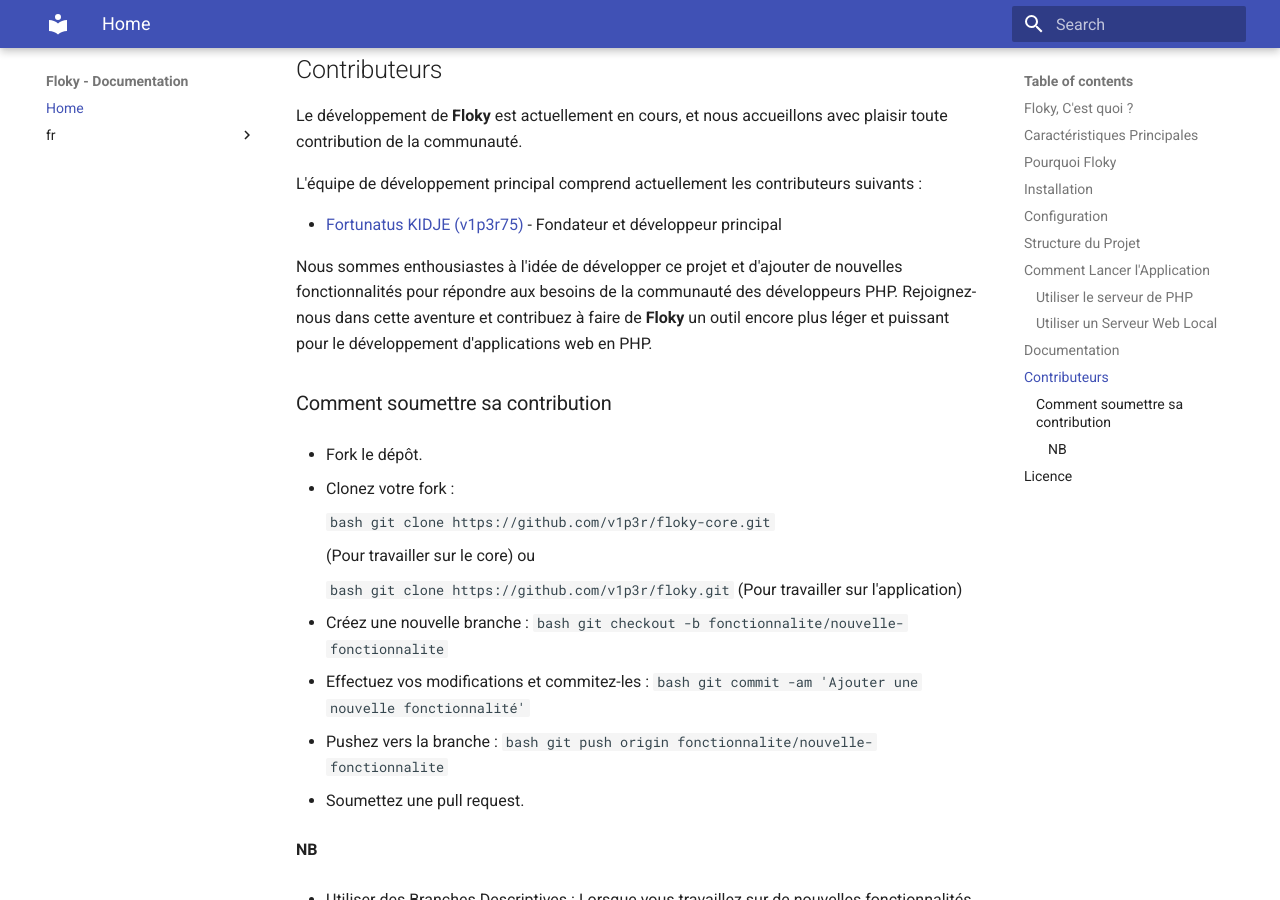
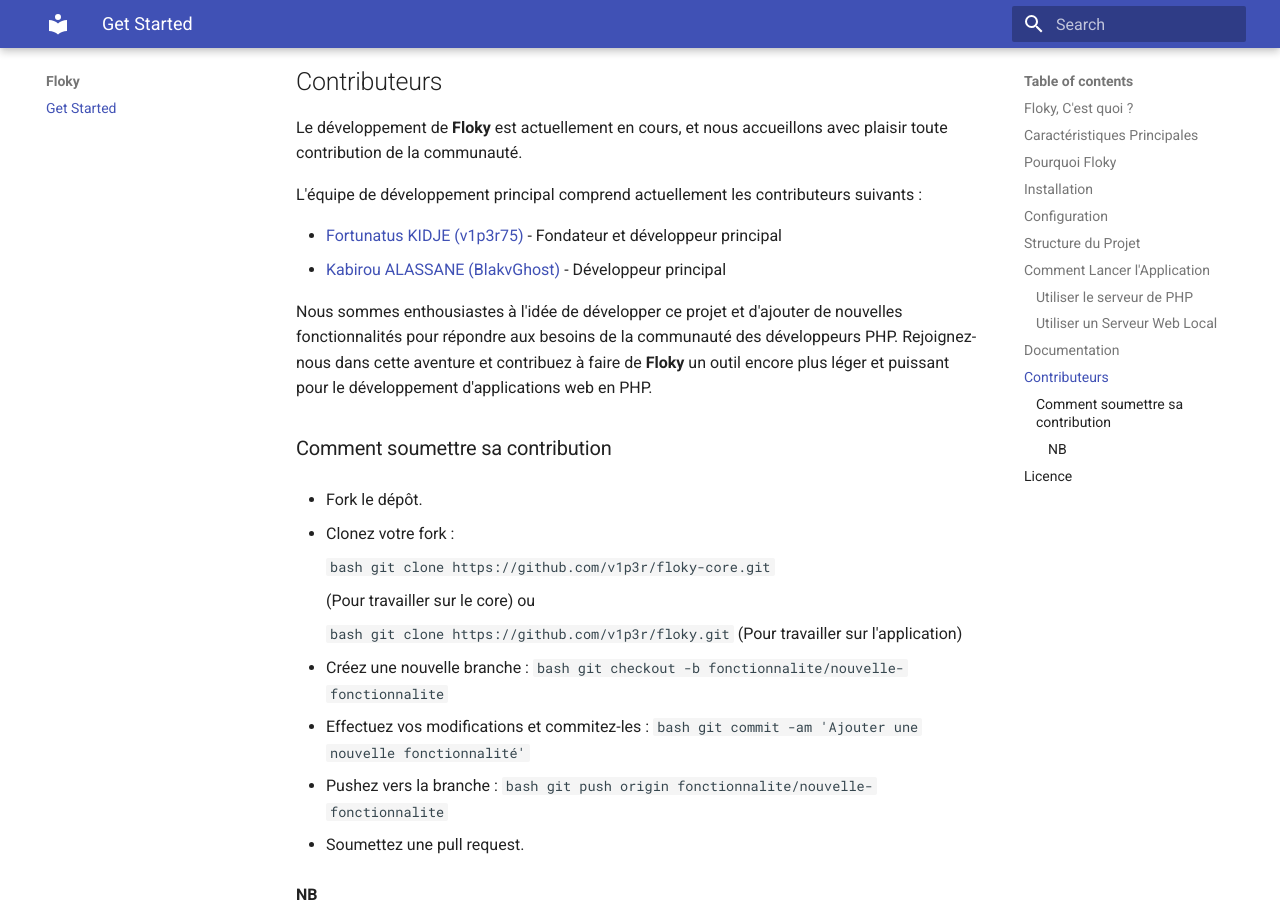
Before and after one commit to v1p3r75/floky-docs, an MkDocs documentation site: the page built from docs/index.md, in a window 1280 px wide and 900 px high, scrolled down 3889 px. Built offline with MkDocs 1.6.1 and Material for MkDocs 9.7.7, drawn with Linux system fonts in a browser that asks for light colours.

Commit message:
Updated docs

````diff
--- a/docs/index.md
+++ b/docs/index.md
@@ -88,9 +88,9 @@ Une fois que vous avez installé Floky, vous êtes prêt à lancer votre applica
 
    ```bash
    php -S localhost:9000 server.php
-    ```
+   ```
 
-    Cette commande lancera le serveur de développement sur http://localhost:9000, et vous pourrez accéder à votre application à partir de votre navigateur.
+6. Cette commande lancera le serveur de développement sur http://localhost:9000, et vous pourrez accéder à votre application à partir de votre navigateur.
 
 ### Utiliser un Serveur Web Local
 
@@ -109,6 +109,7 @@ Le développement de **Floky** est actuellement en cours, et nous accueillons av
 L'équipe de développement principal comprend actuellement les contributeurs suivants :
 
 - [Fortunatus KIDJE (v1p3r75)](https://github.com/v1p3r75) - Fondateur et développeur principal
+- [Kabirou ALASSANE (BlakvGhost)](https://github.com/BlakvGhost) - Développeur principal
 
 Nous sommes enthousiastes à l'idée de développer ce projet et d'ajouter de nouvelles fonctionnalités pour répondre aux besoins de la communauté des développeurs PHP. Rejoignez-nous dans cette aventure et contribuez à faire de **Floky** un outil encore plus léger et puissant pour le développement d'applications web en PHP.
 
--- a/mkdocs.yml
+++ b/mkdocs.yml
@@ -1,14 +1,11 @@
-site_name: Floky - Documentation
+site_name: Floky
 site_url: https://example.com/
 nav:
 
-  - Home: index.md
-  - fr :
-    - Get Started : fr/index.md
+  - Get Started : index.md
 
 theme:
   name: material
   highlightjs: true
   hljs_languages:
-    - bash
-    - php
+    -php
````
Also changed, not shown: docs/favicon.ico (added).
